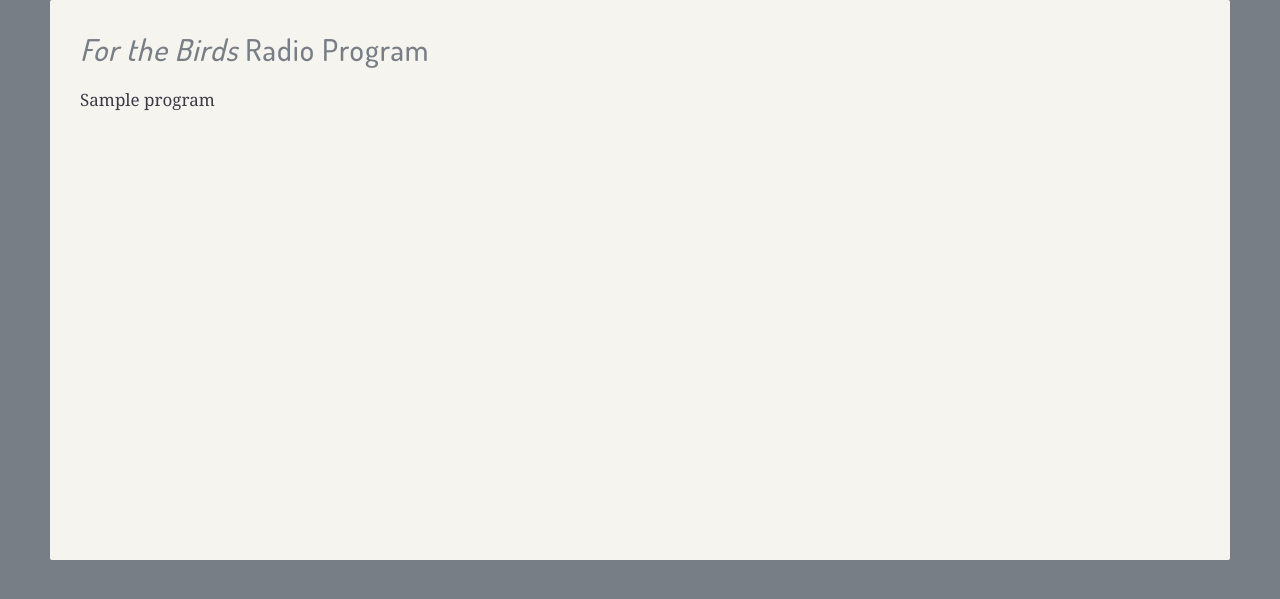
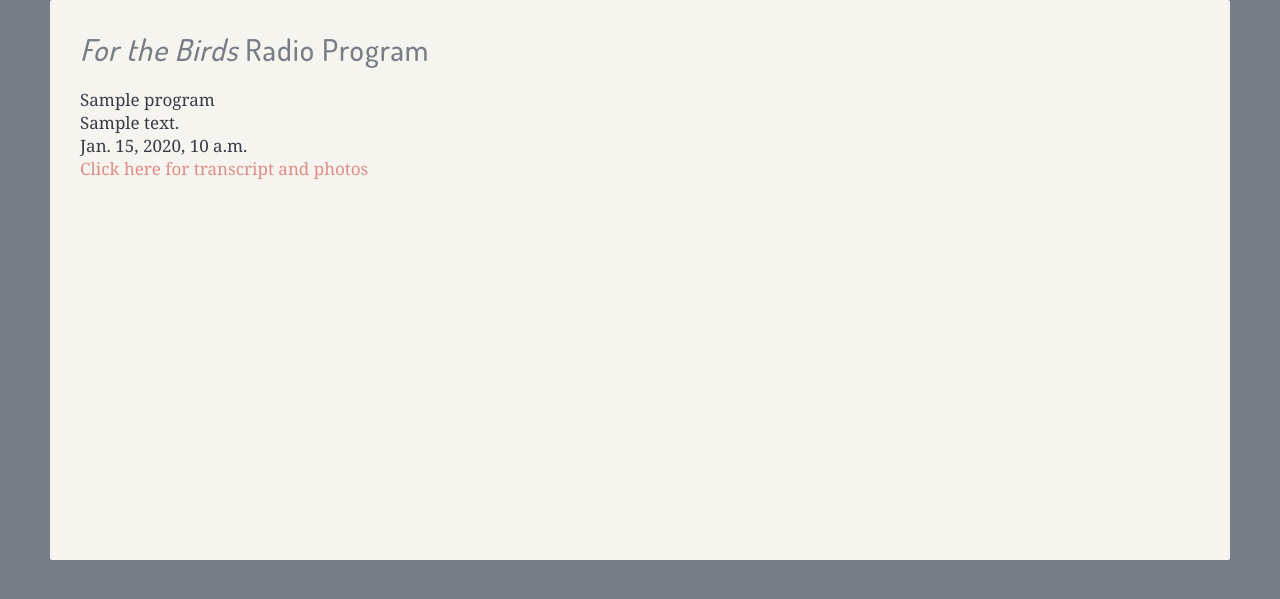
Before and after one commit to katur/forthebirds, a Django app: template creations/templates/radio.html in a window 1280 px wide. Shown: the part 156-755 px from the top of the page. Run offline with Django 3.2, Linux system fonts and the light colour scheme; the template is opened without the code that fills it: most values are stand-ins (such as "Sample title", 1, 10 or a date in 2020); some libraries are stand-ins or nearby versions; some web fonts are replaced.

Commit message:
add fields to radio page

```diff
--- a/creations/templates/radio.html
+++ b/creations/templates/radio.html
@@ -9,7 +9,17 @@
 {% for program in programs %}
   <div id="program">
     {{ program.title }}
+    <br>
+    {{ program.description }}
+    <br>
+    {{ program.original_air_date }}
+    <br>
+    {% if program.supplementary_content_url %}
+      <a href="{{ program.supplementary_content_url }}">Click here for
+        transcript and photos</a>
+    {% endif %}
   </div>
+  <br><br><br>
 {% endfor %}
 
 {% endblock %}
```
